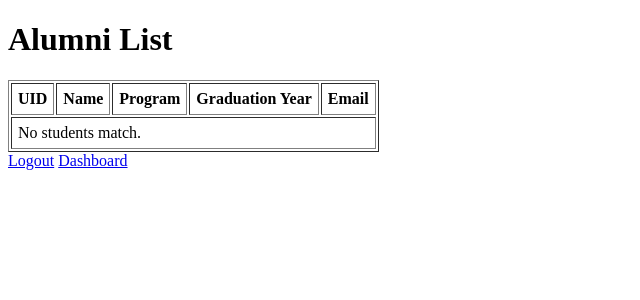
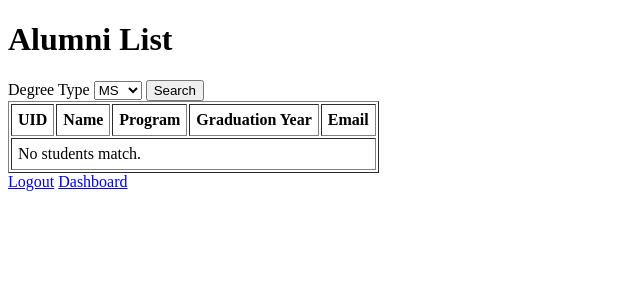
Before and after one commit to risharmaa/university_system, a Flask app: template templates/alumnilist.html in a window 1280 px wide. Shown: the top 300 px of the page, without its empty margins (0-640 px from the left). Run offline with Flask 3, Linux system fonts and the light colour scheme; the template is opened without the code that fills it, so the values that code supplies are empty.

Commit message:
edited main.py and alumnilist.html to search alumni based on program type

```diff
--- a/main.py
+++ b/main.py
@@ -1481,7 +1481,11 @@ def alumnilist():
         return redirect(url_for("login"))
 
     cursor = mydb.cursor(dictionary = True)
-    cursor.execute("SELECT users.uid, email, fname, lname, a.degree, a.graduation_year from users INNER JOIN alumni AS a ON users.uid = a.uid")
+    program = request.args.get('program')
+    if program:
+        cursor.execute("SELECT users.uid, email, fname, lname, a.degree, a.graduation_year from users INNER JOIN alumni AS a ON users.uid = a.uid WHERE a.degree = %s", (program,))
+    else:
+        cursor.execute("SELECT users.uid, email, fname, lname, a.degree, a.graduation_year from users INNER JOIN alumni AS a ON users.uid = a.uid")
     alum = cursor.fetchall()
 
     return render_template('alumnilist.html', title = "Alumni List", alum = alum)
--- a/templates/alumnilist.html
+++ b/templates/alumnilist.html
@@ -5,6 +5,14 @@
 </head>
 <body>
     <h1>Alumni List</h1>
+    <form method="get" action="/alumnilist">
+    <label for="program">Degree Type</label>
+    <select name="program" id="program">
+      <option value = "MS">MS</option>
+      <option value = "PhD">PhD</option>
+    </select>
+    <input type="submit" value="Search">
+  </form>
     <table border="1" cellpadding="6">
     <thead>
       <tr>
@@ -20,7 +28,7 @@
       <tr>
         <td>{{ row.uid }}</td>
         <td>{{ row.fname }} {{ row.lname }}</td>
-        <td>{{ row.degree}}</td>
+        <td>{{ row.degree }}</td>
         <td>
           {{ row.graduation_year}}
         </td>
```
